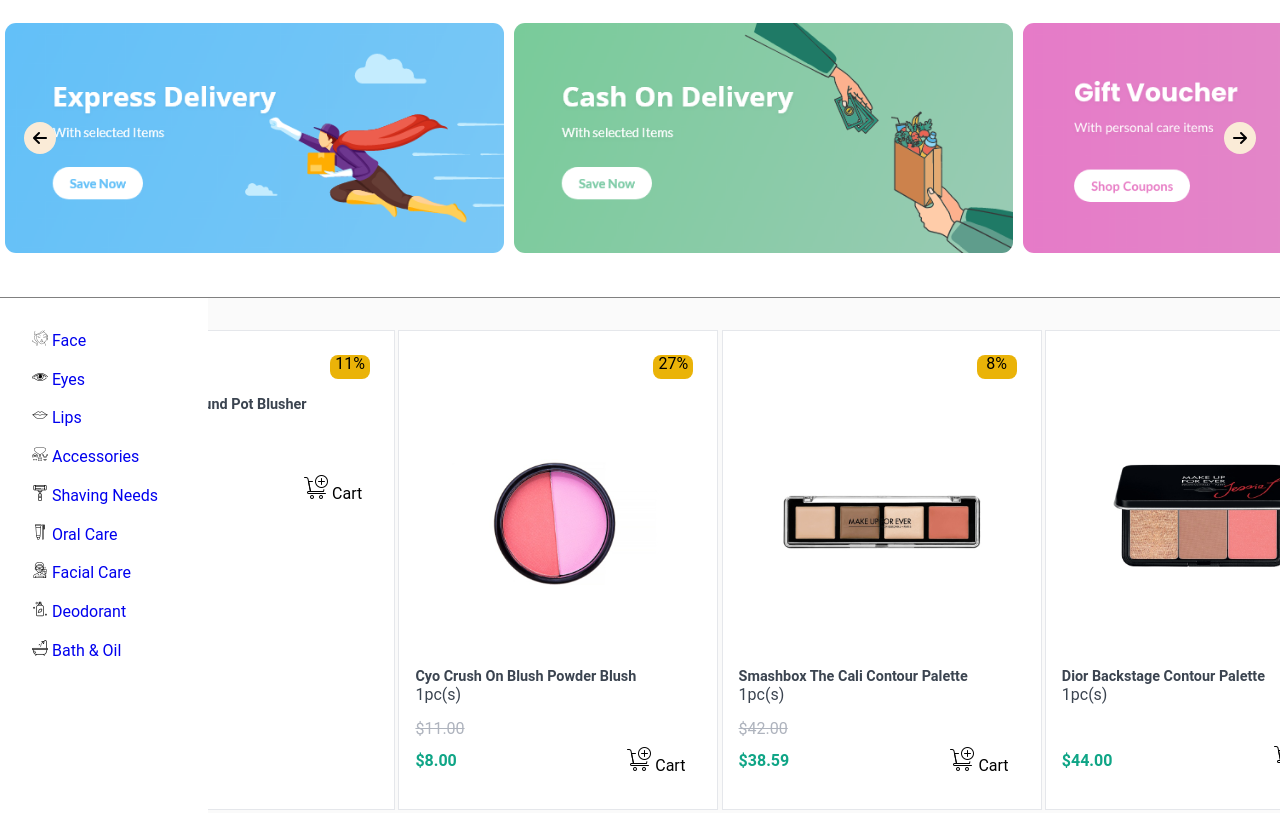
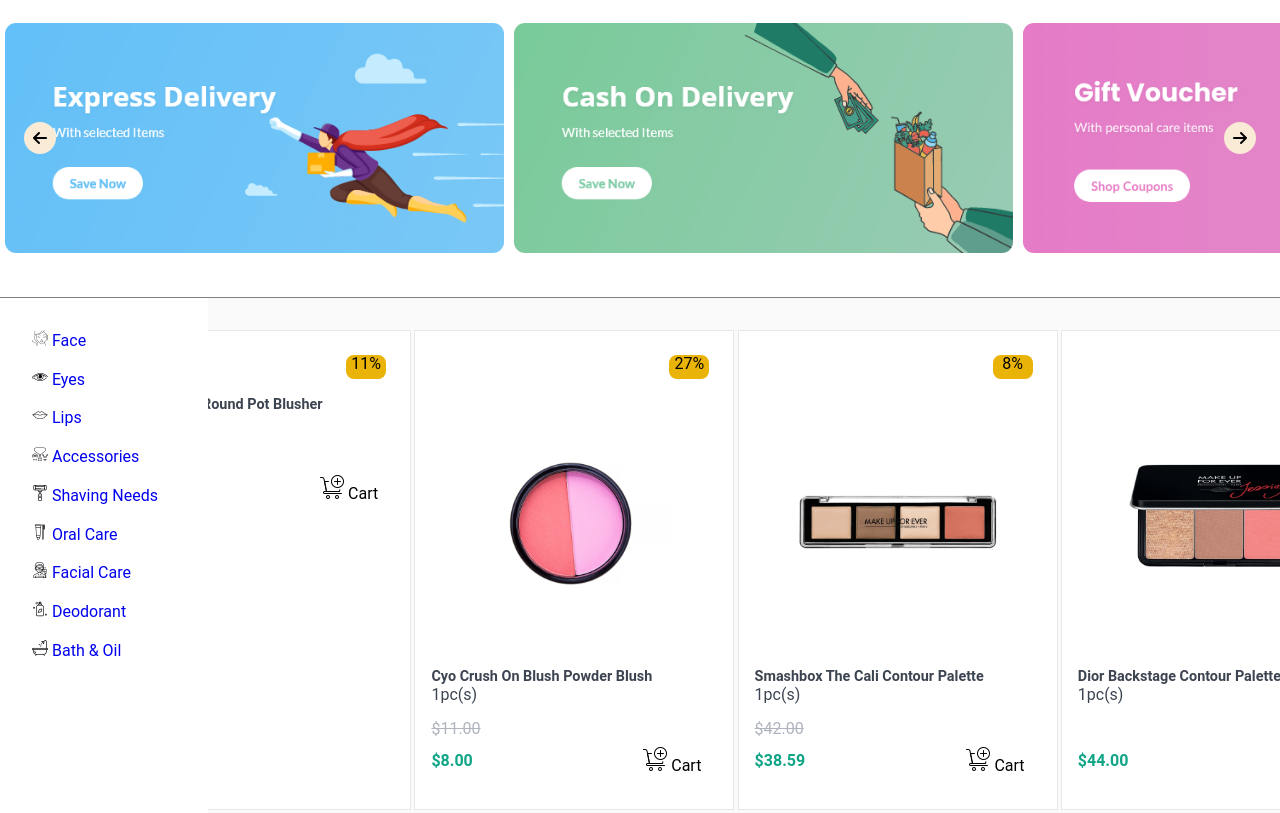
Before and after one commit to RKanna/pickbazar-assesment-project, a plain HTML site: page index.html in a window 1280 px wide. Shown: the part 833-1646 px from the top of the page. Drawn offline with Linux system fonts and the light colour scheme.

Commit message:
minor change

```diff
--- a/styles/style.css
+++ b/styles/style.css
@@ -354,7 +354,7 @@
   bottom: 0rem;
 }
 .white-banner-container {
-  margin-left: -5rem;
+  margin-left: -3rem;
 }
 .banner-row {
   display: flex;
```
